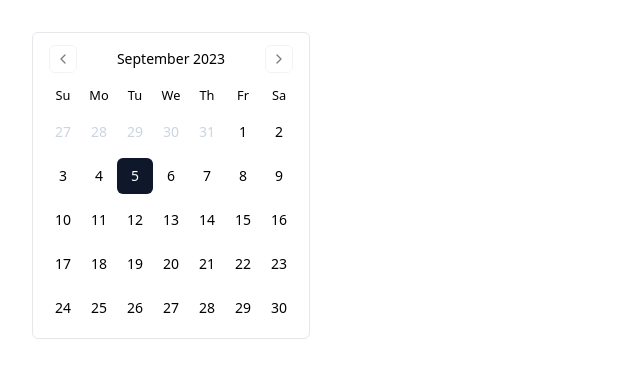
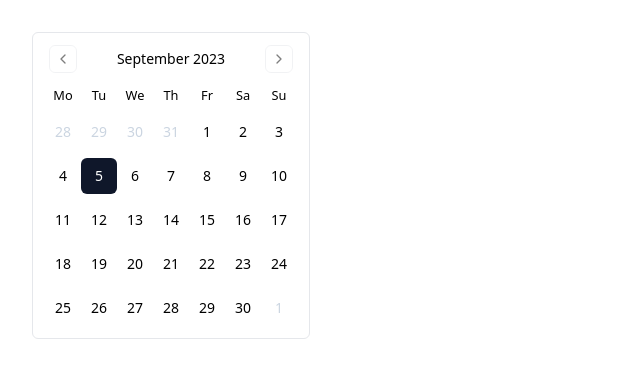
Before and after one commit to BryanBerger98/datepicker, a React (Vite) app: page / in a window 1280 px wide. Shown: the top 378 px of the page, without its empty margins (0-640 px from the left). Built offline with nearby package versions, Linux system fonts and the light colour scheme.

Commit message:
feat(Calendar): add ability to change start day of the week

```diff
--- a/package.json
+++ b/package.json
@@ -12,6 +12,7 @@
 	"dependencies": {
 		"@radix-ui/react-popover": "1.0.6",
 		"clsx": "^2.0.0",
+		"dayjs": "^1.11.9",
 		"lucide-react": "^0.271.0",
 		"react": "^18.2.0",
 		"react-dom": "^18.2.0",
--- a/src/App.tsx
+++ b/src/App.tsx
@@ -6,7 +6,7 @@ function App() {
   return (
 	<>
 		<div className="flex p-8">
-			<Calendar />
+			<Calendar weekStartDay="monday" />
 		</div>
 	</>
   )
--- a/src/components/Calendar.tsx
+++ b/src/components/Calendar.tsx
@@ -1,17 +1,29 @@
 import { HTMLAttributes, forwardRef, useEffect, useState } from 'react';
 import { cn } from '../utils/ui.util';
-import { ChevronLeft, ChevronRight } from 'lucide-react';
 import { buildCalendarGrid } from '@/utils/calendar.utils';
 import Week from './Week';
+import CalendarHeader from './CalendarHeader';
+import CalendarHead from './CalendarHead';
+import { WeekDay } from '@/utils/day.util';
 
 export interface CalendarProps extends Omit<HTMLAttributes<HTMLDivElement>, 'children'> {
 	onSelectDate?: (date: Date) => void;
+	weekStartDay?: WeekDay;
+	defaultMonth?: Date;
+	defaultSelectedDate?: Date;
 }
 
-const Calendar = forwardRef<HTMLDivElement, CalendarProps>(({ className, onSelectDate, ...props }, ref) => {
+const Calendar = forwardRef<HTMLDivElement, CalendarProps>(({
+	className,
+	onSelectDate,
+	defaultSelectedDate = new Date(),
+	defaultMonth = new Date(),
+	weekStartDay = 'sunday',
+	...props
+}, ref) => {
 
-	const [ selectedDate, setSelectedDate ] = useState<Date>(new Date());
-	const [ currentDate, setCurrentDate ] = useState<Date>(selectedDate);
+	const [ selectedDate, setSelectedDate ] = useState<Date>(defaultSelectedDate);
+	const [ currentDate, setCurrentDate ] = useState<Date>(defaultMonth);
 
 	useEffect(() => {
 		if (onSelectDate) {
@@ -42,48 +54,18 @@ const Calendar = forwardRef<HTMLDivElement, CalendarProps>(({ className, onSelec
 	};
 
 	return (
-		<div className={ cn('flex flex-col space-y-4 rounded-md border p-3', className) } { ...props } ref={ref}>
-			<div className="flex justify-center pt-1 relative items-center">
-				<div className="text-sm font-medium" role="presentation" aria-live='polite'>
-					{ currentDate.toLocaleString('default', { month: 'long', year: 'numeric' }) }
-
-				</div>
-				<div className="space-x-1 flex items-center">
-					<button
-						onClick={ handleGoToPreviousMonth }
-						name="previous-month"
-						aria-label="Go to previous month"
-						className="inline-flex items-center justify-center rounded-md text-sm font-medium ring-offset-background transition-colors focus-visible:outline-none focus-visible:ring-2 focus-visible:ring-ring focus-visible:ring-offset-2 disabled:pointer-events-none disabled:opacity-50 border border-input hover:bg-accent hover:text-accent-foreground h-7 w-7 bg-transparent p-0 opacity-50 hover:opacity-100 absolute left-1"
-						type="button"
-					>
-						<ChevronLeft className="h-4 w-4" />
-					</button>
-					<button
-						onClick={ handleGoToNextMonth }
-						name="next-month"
-						aria-label="Go to next month"
-						className="inline-flex items-center justify-center rounded-md text-sm font-medium ring-offset-background transition-colors focus-visible:outline-none focus-visible:ring-2 focus-visible:ring-ring focus-visible:ring-offset-2 disabled:pointer-events-none disabled:opacity-50 border border-input hover:bg-accent hover:text-accent-foreground h-7 w-7 bg-transparent p-0 opacity-50 hover:opacity-100 absolute right-1"
-						type="button"
-					>
-						<ChevronRight className="h-4 w-4" />
-					</button>
-				</div>
-			</div>
+		<>
+			<div className={ cn('flex flex-col space-y-4 rounded-md border p-3', className) } { ...props } ref={ref}>
+			<CalendarHeader
+				currentDate={ currentDate }
+				onGoToNextMonth={ handleGoToNextMonth }
+				onGoToPreviousMonth={ handleGoToPreviousMonth }
+			/>
 			<table className="w-full border-collapse space-y-1" role="grid">
-				<thead>
-					<tr className="flex">
-						<th scope="col" className="text-muted-foreground rounded-md w-9 font-normal text-[0.8rem]" aria-label="Sunday">Su</th>
-						<th scope="col" className="text-muted-foreground rounded-md w-9 font-normal text-[0.8rem]" aria-label="Monday">Mo</th>
-						<th scope="col" className="text-muted-foreground rounded-md w-9 font-normal text-[0.8rem]" aria-label="Tuesday">Tu</th>
-						<th scope="col" className="text-muted-foreground rounded-md w-9 font-normal text-[0.8rem]" aria-label="Wednesday">We</th>
-						<th scope="col" className="text-muted-foreground rounded-md w-9 font-normal text-[0.8rem]" aria-label="Thursday">Th</th>
-						<th scope="col" className="text-muted-foreground rounded-md w-9 font-normal text-[0.8rem]" aria-label="Friday">Fr</th>
-						<th scope="col" className="text-muted-foreground rounded-md w-9 font-normal text-[0.8rem]" aria-label="Saturday">Sa</th>
-					</tr>
-				</thead>
+				<CalendarHead weekStartDay={ weekStartDay } />
 				<tbody>
 					{
-						buildCalendarGrid(currentDate.getMonth(), currentDate.getFullYear())
+						buildCalendarGrid(currentDate.getMonth(), currentDate.getFullYear(), { weekStartDay })
 							.map((week, index) => (
 								<Week
 									key={ index }
@@ -97,6 +79,7 @@ const Calendar = forwardRef<HTMLDivElement, CalendarProps>(({ className, onSelec
 				</tbody>
 			</table>
 		</div>
+		</>
 	);
 });
 
--- /dev/null
+++ b/src/components/CalendarHead.tsx
@@ -0,0 +1,48 @@
+import { WeekDay } from '@/utils/day.util';
+
+type CalendarHeadProps = {
+	weekStartDay?: WeekDay;
+};
+
+const daysOfWeek = [
+	{ name: 'Sunday', shortName: 'Su' },
+	{ name: 'Monday', shortName: 'Mo' },
+	{ name: 'Tuesday', shortName: 'Tu' },
+	{ name: 'Wednesday', shortName: 'We' },
+	{ name: 'Thursday', shortName: 'Th' },
+	{ name: 'Friday', shortName: 'Fr' },
+	{ name: 'Saturday', shortName: 'Sa' },
+] as const;
+
+const CalendarHead = ({ weekStartDay = 'sunday' }: CalendarHeadProps) => {
+
+	const rearrangeDaysOfWeek = (startDay: WeekDay) => {
+		const startIndex = daysOfWeek.findIndex((day) => day.name.toLowerCase() === startDay);
+		return [...daysOfWeek.slice(startIndex), ...daysOfWeek.slice(0, startIndex)];
+	};
+
+	const arrangedDaysOfWeek = rearrangeDaysOfWeek(weekStartDay);
+
+	return (
+		<thead>
+			<tr className="flex">
+				{
+					arrangedDaysOfWeek.map((day) => {
+						return (
+							<th
+								key={ day.name }
+								scope="col"
+								className="text-muted-foreground rounded-md w-9 font-normal text-[0.8rem]"
+								aria-label={ day.name }
+							>
+								{ day.shortName }
+							</th>
+						)
+					})
+				}
+			</tr>
+		</thead>
+	)
+};
+
+export default CalendarHead;
--- /dev/null
+++ b/src/components/CalendarHeader.tsx
@@ -0,0 +1,40 @@
+import { ChevronLeft, ChevronRight } from 'lucide-react';
+
+type CalendarHeaderProps = {
+	currentDate: Date;
+	onGoToPreviousMonth: () => void;
+	onGoToNextMonth: () => void;
+};
+
+const CalendarHeader = ({ currentDate, onGoToNextMonth, onGoToPreviousMonth }: CalendarHeaderProps) => {
+
+	return (
+		<div className="flex justify-center pt-1 relative items-center">
+				<div className="text-sm font-medium" role="presentation" aria-live='polite'>
+					{ currentDate.toLocaleString('default', { month: 'long', year: 'numeric' }) }
+				</div>
+				<div className="space-x-1 flex items-center">
+					<button
+						onClick={ onGoToPreviousMonth }
+						name="previous-month"
+						aria-label="Go to previous month"
+						className="inline-flex items-center justify-center rounded-md text-sm font-medium ring-offset-background transition-colors focus-visible:outline-none focus-visible:ring-2 focus-visible:ring-ring focus-visible:ring-offset-2 disabled:pointer-events-none disabled:opacity-50 border border-input hover:bg-accent hover:text-accent-foreground h-7 w-7 bg-transparent p-0 opacity-50 hover:opacity-100 absolute left-1"
+						type="button"
+					>
+						<ChevronLeft className="h-4 w-4" />
+					</button>
+					<button
+						onClick={ onGoToNextMonth }
+						name="next-month"
+						aria-label="Go to next month"
+						className="inline-flex items-center justify-center rounded-md text-sm font-medium ring-offset-background transition-colors focus-visible:outline-none focus-visible:ring-2 focus-visible:ring-ring focus-visible:ring-offset-2 disabled:pointer-events-none disabled:opacity-50 border border-input hover:bg-accent hover:text-accent-foreground h-7 w-7 bg-transparent p-0 opacity-50 hover:opacity-100 absolute right-1"
+						type="button"
+					>
+						<ChevronRight className="h-4 w-4" />
+					</button>
+				</div>
+			</div>
+	)
+};
+
+export default CalendarHeader;
--- a/src/utils/calendar.utils.ts
+++ b/src/utils/calendar.utils.ts
@@ -1,15 +1,22 @@
-import { getDatesInMonthWeek, getNumberOfWeeksInMonth } from './date.util';
+import { getDatesInMonthWeek, getWeeksInMonth } from './date.util';
+import { WeekDay, WeekDaysIndexMap } from './day.util';
 
-export const buildCalendarGrid = (month: number, year: number): Date[][] => {
 
-	const numberOfWeeks = getNumberOfWeeksInMonth(month + 1, year);
+type CalendarGridOptions = {
+	weekStartDay?: WeekDay;
+};
+
+export const buildCalendarGrid = (month: number, year: number, options?: CalendarGridOptions): Date[][] => {
+	const { weekStartDay = 'sunday' } = options || {};
+
+	const numberOfWeeks = getWeeksInMonth(year, month, WeekDaysIndexMap[weekStartDay]);
 
 	let weekIndex = 1;
 	const calendarGrid: Date[][] = [];
 
 	for (let w = weekIndex; w <= numberOfWeeks; w++) {
-		const week = getDatesInMonthWeek(w, month + 1, year);
-		calendarGrid.push(week);
+		const week = getDatesInMonthWeek(w, month, year, WeekDaysIndexMap[weekStartDay]);
+		calendarGrid.push(week.map(d => d.toDate()));
 		weekIndex++;
 	}
 
--- a/src/utils/date.util.ts
+++ b/src/utils/date.util.ts
@@ -1,46 +1,38 @@
 export const getDateMonth = (date: Date) => date.getMonth() + 1;
+import dayjs, { Dayjs } from 'dayjs';
 
-export const getLastDatesOfDaysOfPreviousMonth = (month: number, year: number) => {
-	const lastDayOfPreviousMonth = new Date(year, month - 2, 0).getDate();
-	const lastDaysOfPreviousMonth = [];
-	for (let i = 0; i < new Date(year, month - 1, 1).getDay(); i++) {
-		lastDaysOfPreviousMonth.push(new Date(year, month - 2, lastDayOfPreviousMonth - i));
-	}
-	return lastDaysOfPreviousMonth.reverse();
+type WeekStartDay = 0 | 1 | 2 | 3 | 4 | 5 | 6; // 0=Dimanche, 1=Lundi, 2=Mardi, ..., 6=Samedi
+
+export const getWeeksInMonth = (
+  year: number,
+  month: number,
+  weekStartDay: WeekStartDay = 0
+): number => {
+  const firstDayOfMonth: Dayjs = dayjs().year(year).month(month).date(1);
+  const lastDayOfMonth: Dayjs = firstDayOfMonth.endOf('month');
+  const startOfWeek: number = firstDayOfMonth.day();
+  const daysInMonth: number = lastDayOfMonth.date();
+  const daysToAdd: number = (startOfWeek - weekStartDay + 7) % 7;
+  const totalDays: number = daysInMonth + daysToAdd;
+  const weeksInMonth: number = Math.ceil(totalDays / 7);
+  return weeksInMonth;
 };
 
-// OK
-export const getNumberOfWeeksInMonth = (month: number, year: number) => {
-	const firstDateOfMonth = new Date(year, month - 1, 1); // FIRST DATE OF MONTH
-	const firstDayOfMonth = firstDateOfMonth.getDay();
-	const lastDateOfMonth = new Date(year, month, 0); // LAST DATE OF MONTH
-	const lastDayOfMonth = lastDateOfMonth.getDay();
-	const numberOfWeeksInMonth = Math.ceil((firstDayOfMonth + lastDateOfMonth.getDate() + (6 - lastDayOfMonth)) / 7);
-	return numberOfWeeksInMonth;
+export const getDatesInMonthWeek = (
+	weekNumber: number,
+	month: number,
+	year: number,
+	weekStartDay: WeekStartDay = 0
+  ): Dayjs[] => {
+	const firstDayOfMonth: Dayjs = dayjs().year(year).month(month).date(1);
+	const startDayOfWeek: number = (firstDayOfMonth.day() - weekStartDay + 7) % 7;
+	const startDate: Dayjs = firstDayOfMonth.add(weekNumber - 1, 'week').subtract(startDayOfWeek, 'day');
+	const weekDates: Dayjs[] = [];
+
+	for (let i = 0; i < 7; i++) {
+		const currentDate: Dayjs = startDate.add(i, 'day');
+		weekDates.push(currentDate);
+	}
+
+	return weekDates;
 };
-
-export const getDatesInMonthWeek = (week: number, month: number, year: number): Date[] => {
-	const firstDayOfMonthDate = new Date(year, month - 1, 1);
-	const firstDayOfMonth = firstDayOfMonthDate.getDay();
-	const firstDateOfMonth = firstDayOfMonthDate.getDate();
-	// const lastDateOfMonth = new Date(year, month, 0).getDate();
-	const lastDayOfMonth = new Date(year, month, 0).getDay();
-	const lastDatesOfPreviousMonth = getLastDatesOfDaysOfPreviousMonth(month, year);
-	const datesInMonthWeek = [];
-	const numberOfWeeksInMonth = getNumberOfWeeksInMonth(month, year);
-	for (let i = 0; i < 7; i++) {
-		// IF WEEK IS 1 AND INDEX IS LESS THAN FIRST DAY OF MONTH
-		if (week === 1 && i < firstDayOfMonth) {
-			// ADD LAST DATES OF PREVIOUS MONTH
-			datesInMonthWeek.push(lastDatesOfPreviousMonth[i]);
-			// ELSE IF WEEK IS 5 AND INDEX IS GREATER THAN LAST DAY OF MONTH
-		} else if (week === numberOfWeeksInMonth && i > lastDayOfMonth) {
-			// ADD FIRST DATES OF NEXT MONTH
-			datesInMonthWeek.push(new Date(year, month, i - lastDayOfMonth));
-		} else {
-			// ADD DATES IN MONTH
-			datesInMonthWeek.push(new Date(year, month - 1, firstDateOfMonth + (week - 1) * 7 + i - firstDayOfMonth));
-		}
-	}
-	return datesInMonthWeek.filter(date => date);
-};
```
Also changed, not shown: src/utils/day.util.ts (+19 -17 lines), 1 other file (tests, documents, lock files or other folders).
